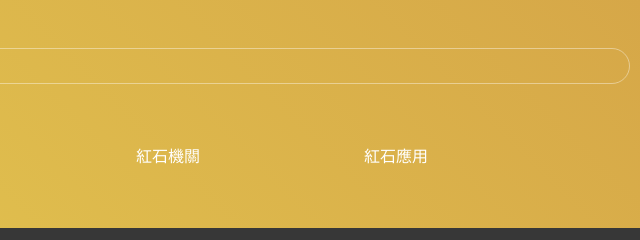
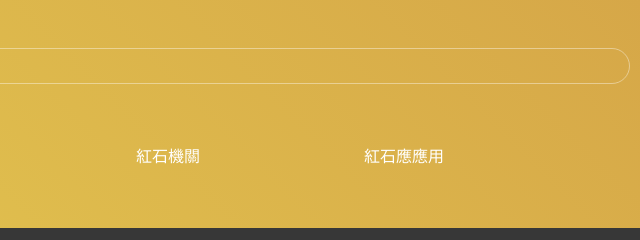
Before and after one commit to Hedgehogggg/1410822058_20221202hw, a plain HTML site: page red stone.html in a window 1280 px wide. Shown: the part 802-1042 px from the top of the page, 640-1280 px from the left. Drawn offline with nearby package versions, Linux system fonts and the light colour scheme.

Commit message:
20221216

```diff
--- a/red stone.html
+++ b/red stone.html
@@ -65,7 +65,7 @@
                     <div class="col-md"><a href="#B"><i class="tou"></i>紅石元件</a></div>
                     <div class="col-md"><a href="#"><i class="tou"></i>紅石電路</a></div>
                     <div class="col-md"><a href="#"><i class="tou"></i>紅石機關</a></div>
-                    <div class="col-md"><a href="#"><i class="tou"></i>紅石應用</a></div>
+                    <div class="col-md"><a href="#"><i class="tou"></i>紅石應應用</a></div>
             </div>
             </nav>
         </div>
```
